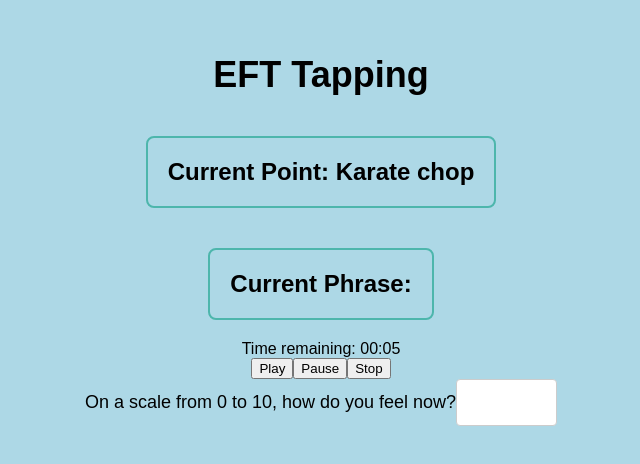
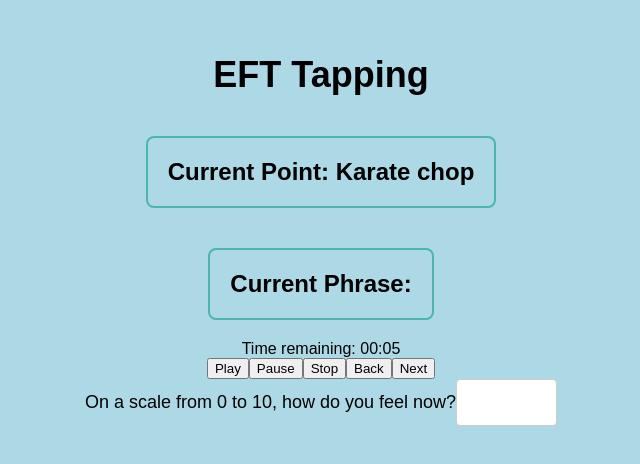
Before and after one commit to puppe1990/eft-app, a React (Create React App) app: page / in a window 1280 px wide. Shown: the part 152-616 px from the top of the page, without its empty margins (319-959 px from the left). Built offline with nearby package versions, Linux system fonts and the light colour scheme.

Commit message:
add a next and back button

```diff
--- a/src/App.js
+++ b/src/App.js
@@ -43,6 +43,25 @@ function App() {
       setCurrentPoint(POINTS[0]);
     } else {
       setCurrentPoint(POINTS[nextPoint]);
+    }
+    if (!startTime) {
+      setStartTime(Date.now());
+    }
+  }, [currentPhrase, currentPoint, startTime]);
+
+  const handleBack = useCallback(() => {
+    setTimeRemaining(5000);
+    const previousIndex = CUSTOM_PHRASES.indexOf(currentPhrase) - 1;
+    if (previousIndex === -1) {
+      setCurrentPhrase(CUSTOM_PHRASES[CUSTOM_PHRASES.length - 1]);
+    } else {
+      setCurrentPhrase(CUSTOM_PHRASES[previousIndex]);
+    }
+    const previousPoint = POINTS.indexOf(currentPoint) - 1;
+    if (previousPoint === -1) {
+      setCurrentPoint(POINTS[POINTS.length - 1]);
+    } else {
+      setCurrentPoint(POINTS[previousPoint]);
     }
     if (!startTime) {
       setStartTime(Date.now());
@@ -112,6 +131,12 @@ function App() {
         <button className="stop-button" onClick={handleStop}>
           Stop
         </button>
+        <button className="back-button" onClick={handleBack}>
+          Back
+        </button>
+        <button className="next-button" onClick={handleNext}>
+          Next
+        </button>
       </div>
       <label>
         On a scale from 0 to 10, how do you feel now?
```
